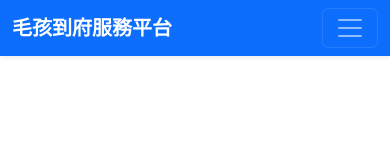
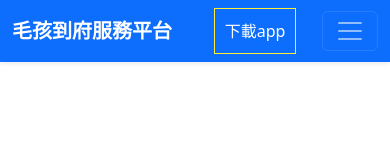
Before and after one commit to gwu9091/gwu9091.github.io, a website: page navbar.html in a window 390 px wide. Drawn offline with nearby package versions, Linux system fonts and the light colour scheme.

Commit message:
?芸??函蔡?湔

```diff
--- a/navbar.html
+++ b/navbar.html
@@ -24,7 +24,8 @@
     color: #e0e0e0 !important;
     text-decoration: none;
   }
-  a{
+
+  a {
     text-decoration: none;
   }
 
@@ -43,6 +44,10 @@
   .navbar-brand:hover {
     color: #ffeb3b !important;
   }
+  .app{
+      border: 1px #ffeb3b  solid;
+      padding: 10px;
+  }
 </style>
 
 <!-- Bootstrap Navbar -->
@@ -50,7 +55,8 @@
   <div class="container-fluid">
     <!-- 網站 Logo / 名稱 -->
     <a class="navbar-brand fw-bold" href="index.html">毛孩到府服務平台</a>
-
+    <!-- 手機版中間的下載連結（只在手機版顯示） -->
+    <a href="./apk/毛孩到府服務平台v1.apk" class="nav-link text-white d-lg-none mx-3 app">下載app</a>
     <!-- 漢堡選單按鈕 (手機版展開用) -->
     <button class="navbar-toggler" type="button" data-bs-toggle="collapse" data-bs-target="#navbarNav"
       aria-controls="navbarNav" aria-expanded="false" aria-label="切換導覽">
```
Also changed, not shown: 1 other file.
